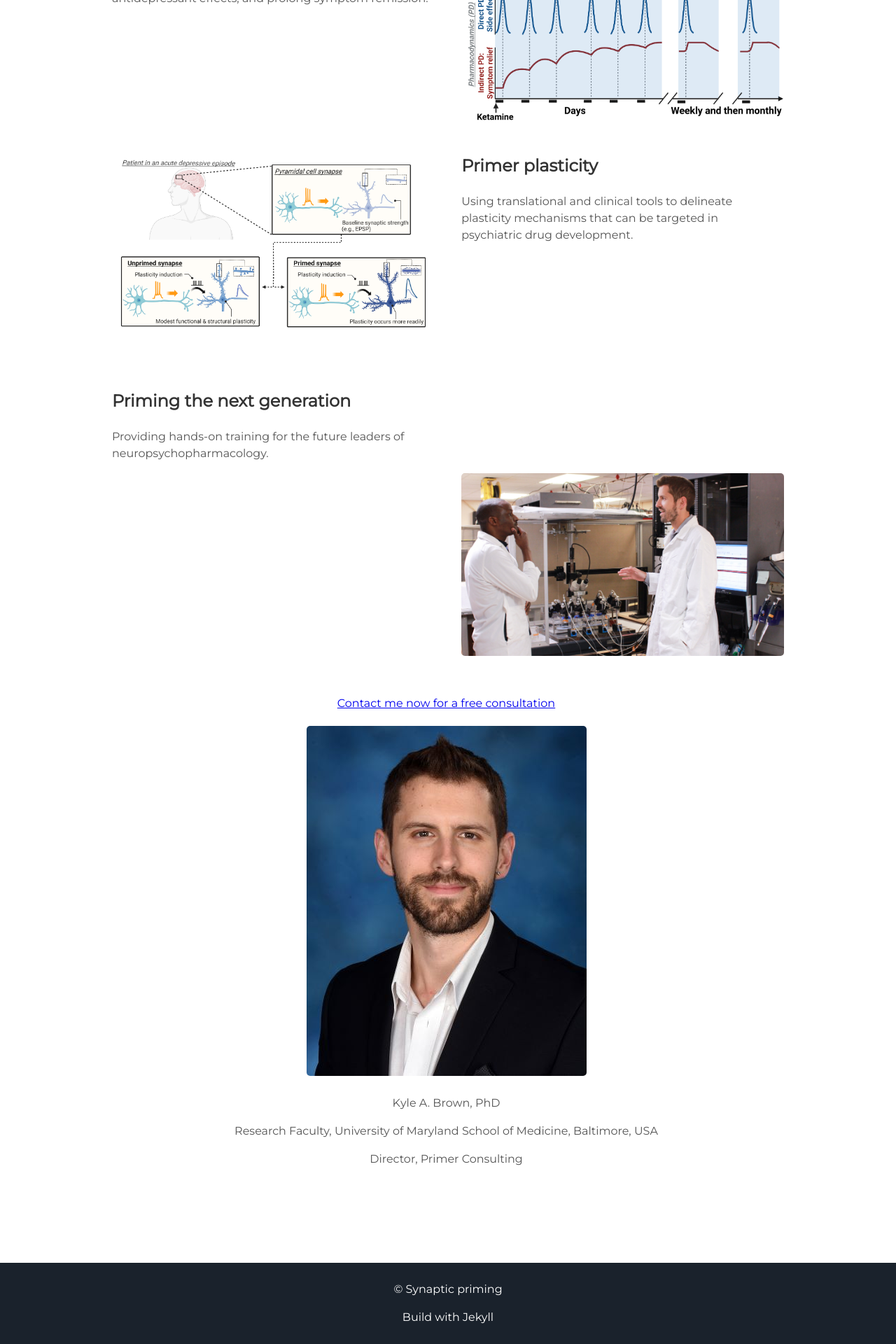
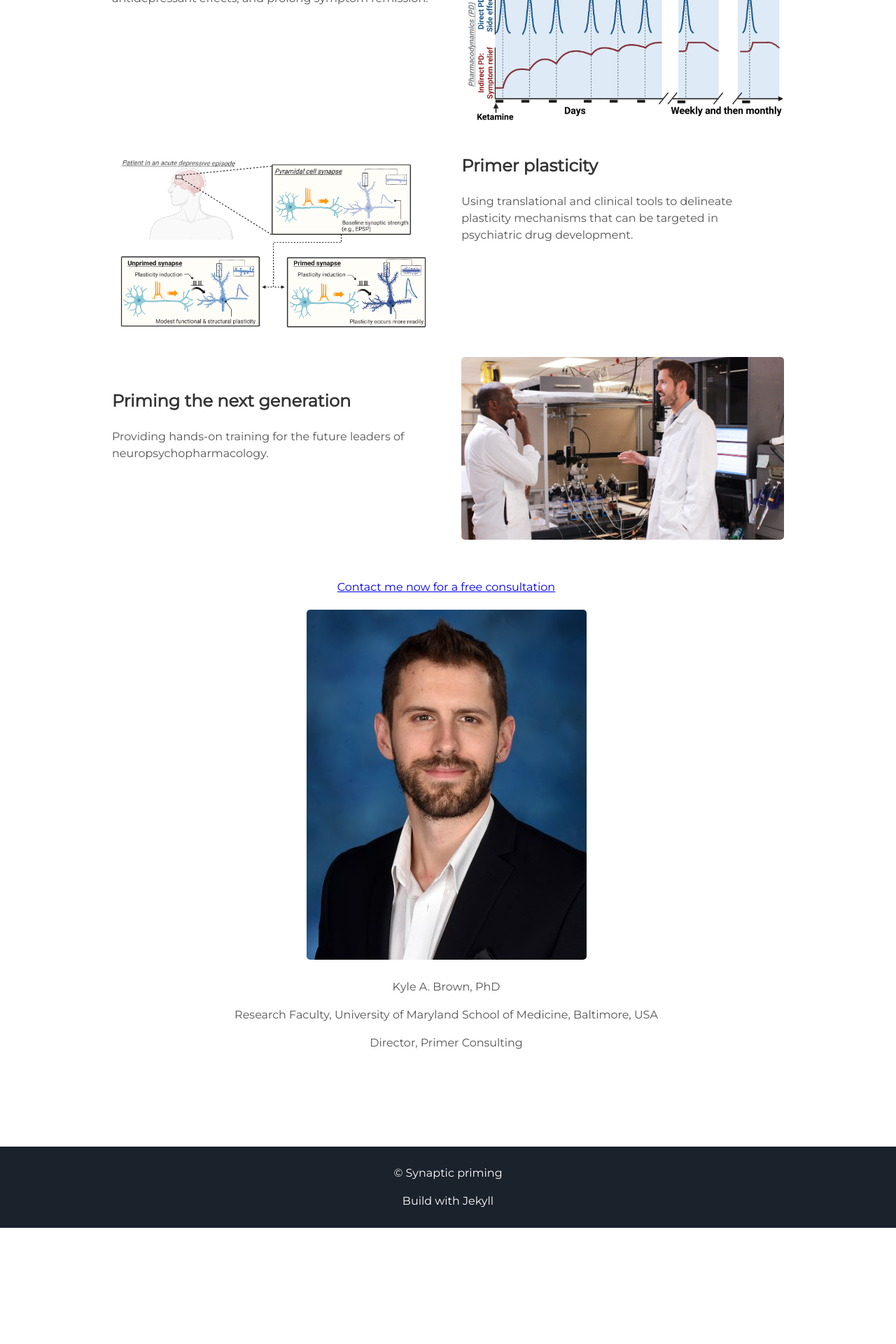
Before and after one commit to synaptic-priming/Nomad, a Jekyll site: the page built from index.html, in a window 1280 px wide. Shown: the part 2593-4513 px from the top of the page at 70% size. Built offline with Jekyll 4.4.1, drawn with Linux system fonts in a browser that asks for light colours; after the commit the page ends 4347 px from its top, so only the background shows below that.

Commit message:
Update projects.html

```diff
--- a/_includes/projects.html
+++ b/_includes/projects.html
@@ -20,14 +20,12 @@
   </div>
 </div>
   <div class="user-projects">
-      <div class="contents">
-      <p align="left">
+    <div class="images-right">
+    <img align="right" src="{{ "/assets/img/KB-Research Associate_36-1.jpg" | prepend: site.baseurl }}" />
+    </div>
+      <div class="contents-left">
     <h3> Priming the next generation </h3>
     <p>Providing hands-on training for the future leaders of neuropsychopharmacology.</p>
-      </p>
-  </div>
-   <div class="images-right">
-    <img alt="mountains" src="{{ "/assets/img/KB-Research Associate_36-1.jpg" | prepend: site.baseurl }}" />
   </div>
 </div>
 <div class="user-projects">
```
